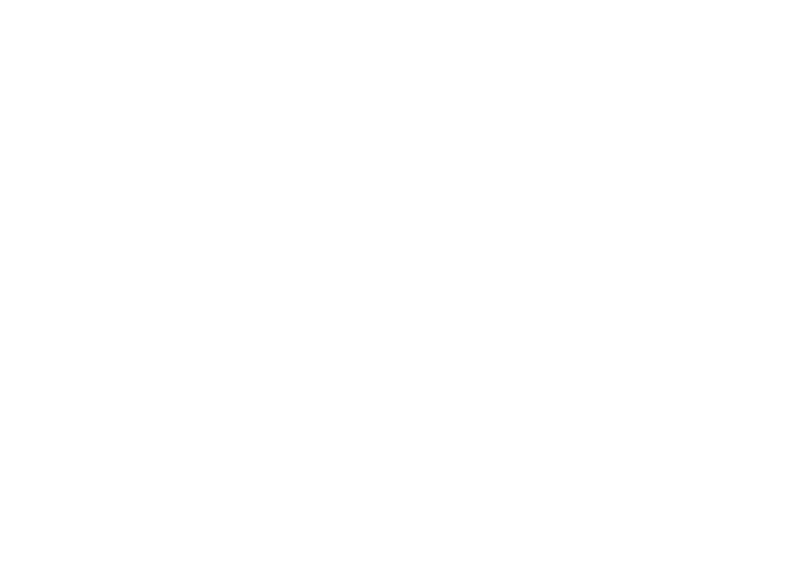
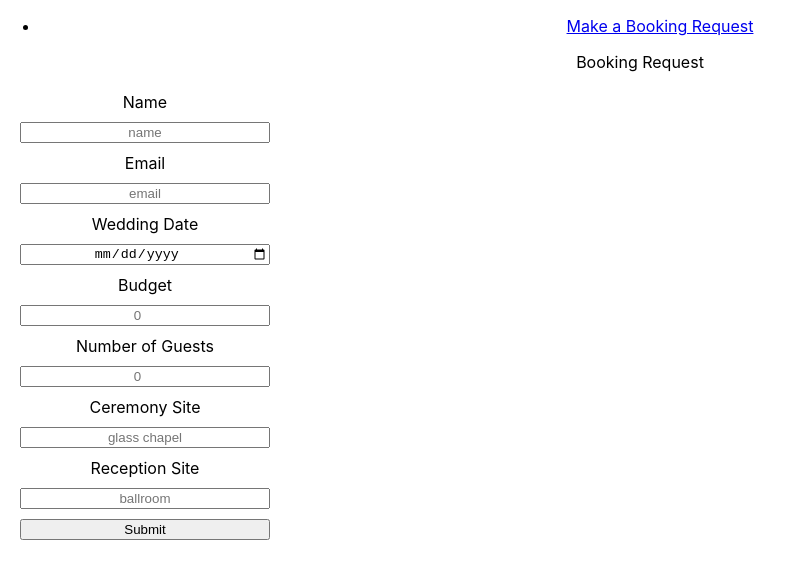
Before and after one commit to jalynnjk/venue-booker, a React (Create React App) app: page /booking-request in a window 1280 px wide. Shown: the top 578 px of the page, without its empty margins (0-797 px from the left). Built offline with nearby package versions, Linux system fonts and the light colour scheme.

Commit message:
Create booking request form and save as state

```diff
--- a/package.json
+++ b/package.json
@@ -6,7 +6,9 @@
     "@testing-library/jest-dom": "^5.16.4",
     "@testing-library/react": "^13.3.0",
     "@testing-library/user-event": "^13.5.0",
+    "bootstrap": "^5.2.0",
     "react": "^18.2.0",
+    "react-bootstrap": "^2.4.0",
     "react-dom": "^18.2.0",
     "react-router-dom": "^6.3.0",
     "react-scripts": "5.0.1",
--- a/src/App.css
+++ b/src/App.css
@@ -1,38 +1,3 @@
-.App {
+* {
   text-align: center;
 }
-
-.App-logo {
-  height: 40vmin;
-  pointer-events: none;
-}
-
-@media (prefers-reduced-motion: no-preference) {
-  .App-logo {
-    animation: App-logo-spin infinite 20s linear;
-  }
-}
-
-.App-header {
-  background-color: #282c34;
-  min-height: 100vh;
-  display: flex;
-  flex-direction: column;
-  align-items: center;
-  justify-content: center;
-  font-size: calc(10px + 2vmin);
-  color: white;
-}
-
-.App-link {
-  color: #61dafb;
-}
-
-@keyframes App-logo-spin {
-  from {
-    transform: rotate(0deg);
-  }
-  to {
-    transform: rotate(360deg);
-  }
-}
--- a/src/App.js
+++ b/src/App.js
@@ -1,11 +1,18 @@
 import logo from './logo.svg';
 import './App.css';
 import {Routes, Route} from 'react-router-dom'
+import Header from './components/header/Header';
+import HomePage from './components/home_page/HomePage';
+import BookingPortal from './components/booking_portal/BookingPortal';
 
 function App() {
   return (
     <div className="App">
-
+      <Header />
+      <Routes>
+        <Route path='/' element={<HomePage/>}/>
+        <Route path='/booking-request' element={<BookingPortal/>}/>
+      </Routes>
     </div>
   );
 }
--- a/src/components/booking_portal/BookingPortal.js
+++ b/src/components/booking_portal/BookingPortal.js
@@ -1,11 +1,59 @@
-import React from 'react';
+import './booking_portal.css';
+import { useState } from 'react';
 
 function BookingPortal(props) {
-    return (
-        <div>
+	const [bookingRequest, setBookingRequest] = useState([]);
 
-        </div>
-    );
+	function handleSubmit(event) {
+		event.preventDefault();
+		setBookingRequest({
+			client_name: event.currentTarget['name-field'].value,
+			client_email: event.currentTarget['email-field'].value,
+			wedding_date: event.currentTarget['wedding-date'].value,
+			number_guests: event.currentTarget['guest-count'].value,
+			budget: event.currentTarget['budget'].value,
+			ceremony_location: event.currentTarget['ceremony-site-field'].value,
+			reception_location: event.currentTarget['reception-site-field'].value,
+		});
+	}
+	return (
+		<div>
+			<header>Booking Request</header>
+			<form onSubmit={handleSubmit} className='booking-request'>
+				<label htmlFor='name-field'>Name</label>
+				<input type='text' placeholder='name' required id='name-field' />
+				<label htmlFor='email-field'>Email</label>
+				<input type='text' required id='email-field' placeholder='email' />
+				<label htmlFor='wedding-date'>Wedding Date</label>
+				<input type='date' required id='wedding-date' />
+				<label htmlFor='budget'>Budget</label>
+				<input type='number' min={0} id='budget' required placeholder='0' />
+				<label htmlFor='guest-count'>Number of Guests</label>
+				<input
+					type='number'
+					min={0}
+					placeholder='0'
+					required
+					id='guest-count'
+				/>
+				<label htmlFor='ceremony-site-field'>Ceremony Site</label>
+				<input
+					type='text'
+					required
+					id='ceremony-site-field'
+					placeholder='glass chapel'
+				/>
+				<label htmlFor='reception-site-field'>Reception Site</label>
+				<input
+					type='text'
+					required
+					id='reception-site-field'
+					placeholder='ballroom'
+				/>
+				<input type='submit' value='Submit' />
+			</form>
+		</div>
+	);
 }
 
 export default BookingPortal;
--- a/src/components/booking_portal/booking_portal.css
+++ b/src/components/booking_portal/booking_portal.css
@@ -0,0 +1,7 @@
+.booking-request {
+    display: flex;
+    flex-direction: column;
+    width: 250px;
+    gap: 10px;
+    padding: 20px;
+}
--- a/src/components/header/Header.js
+++ b/src/components/header/Header.js
@@ -1,11 +1,16 @@
 import React from 'react';
+import {Link} from 'react-router-dom'
 
 function Header(props) {
     return (
-        <div>
-
-        </div>
-    );
+			<nav>
+				<ul>
+					<li>
+						<Link to='/booking-request'>Make a Booking Request</Link>
+					</li>
+				</ul>
+			</nav>
+		);
 }
 
 export default Header;
```
Also changed, not shown: 1 other file (tests, documents, lock files or other folders).
